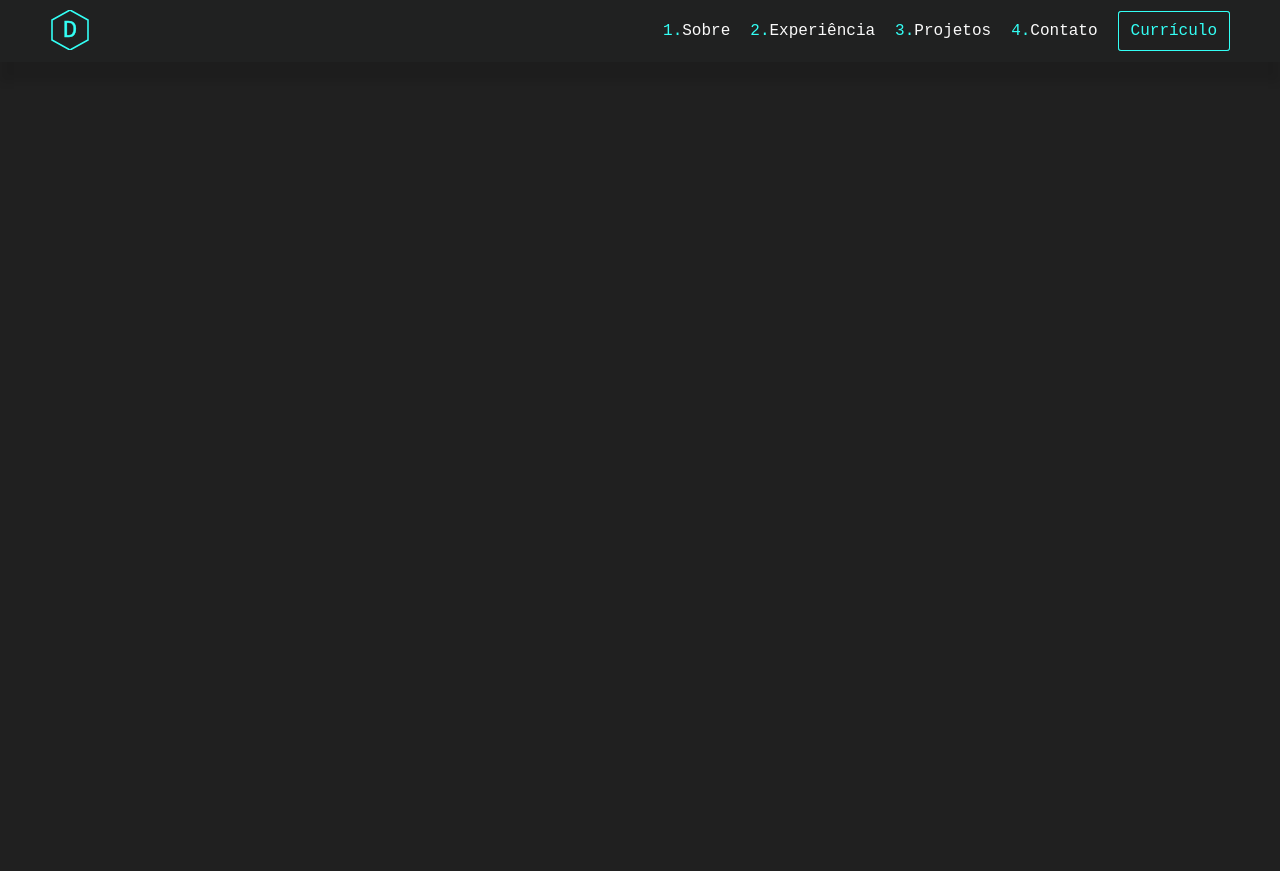
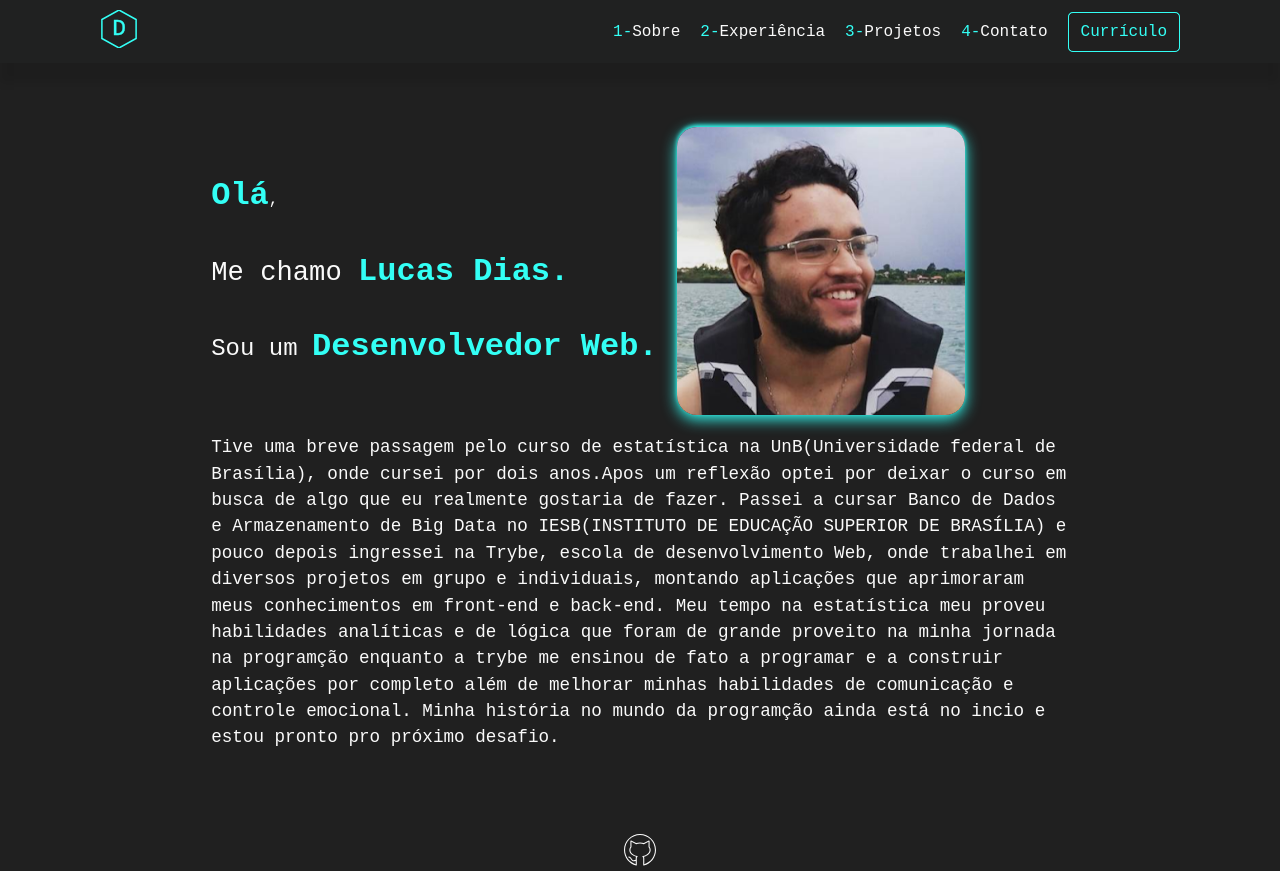
Before and after one commit to LucasDiasAl/Portfolio, a React (Create React App) app: page / in a window 1280 px wide. Before the commit the page ends 800 px from the top, so only its background shows below. Built offline with nearby package versions, Linux system fonts and the light colour scheme.

Commit message:
foi feita a pagina principal do sobre mim e o inicio do footer

```diff
--- a/src/App.css
+++ b/src/App.css
@@ -1,3 +1,7 @@
 .App {
   text-align: center;
 }
+
+.App main {
+  margin: 8vh 15vw;
+}
--- a/src/App.js
+++ b/src/App.js
@@ -1,12 +1,21 @@
-import NavBar from "./Components/NavBar/NavBar";
+import React from 'react';
+import NavBar from './Components/NavBar/NavBar';
+import About from './Components/About/About';
+import FooterLinks from './Components/Footer/FooterLinks';
 import './App.css';
 
-function App() {
+function App () {
   return (
     <div className="App">
       <header className='Nav_Header'>
         <NavBar/>
       </header>
+      <main>
+        <About />
+      </main>
+      <footer>
+        <FooterLinks/>
+      </footer>
     </div>
   );
 }
--- /dev/null
+++ b/src/Components/About/About.css
@@ -0,0 +1,76 @@
+.Apresentacao {
+  display: flex;
+  flex-direction: row;
+  justify-content: space-between;
+}
+
+.ProfileImg {
+  opacity: 0;
+  box-shadow:  0 4px 15px var(--aqua-blue), 0 -2px 4px var(--aqua-blue);
+  border-radius: 20px;
+  margin-right: 10vw;
+  animation: fade-in 1s ease-in forwards;
+  animation-delay: 300ms;
+  transition: transform 0.3s ease-in;
+}
+
+.ProfileImg:hover {
+  transform: scale(1.1);
+}
+
+.Texto-apresentacao {
+  justify-content: center;
+  text-align: left;
+  display: flex;
+  flex-direction: column;
+  white-space: nowrap;
+}
+
+.Palavra-marcada {
+  opacity: 0;
+  color: var(--aqua-blue);
+  font-weight: 800;
+  font-size: 2rem;
+  animation: fade-in 0.8s ease-in-out forwards;
+  animation-delay: 600ms;
+}
+
+.About {
+  text-align: left;
+}
+
+.About h1, .About h2, .About h3, .About h4, .About h5, .About h6 {
+  opacity: 0;
+  margin: 0px;
+  font-weight: normal;
+  padding: 1.5vw;
+  max-width: fit-content;
+  animation: fade-in 1s ease-in-out forwards;
+  animation-delay: 100ms;
+}
+
+.Saudacao {
+  font-size: 1rem;
+}
+
+.Nome {
+  font-size: 1.7rem;
+}
+
+.Atribuicao {
+  font-size: 1.5rem;
+}
+
+.Sobre-mim {
+  font-size: 1.1rem;
+  line-height: 1.5;
+}
+
+@keyframes fade-in {
+  0% {
+    opacity: 0;
+  }
+  100% {
+    opacity: 1;
+  }
+}
--- /dev/null
+++ b/src/Components/About/About.jsx
@@ -0,0 +1,35 @@
+import React from 'react';
+import './About.css';
+import perfilImg from '../../Img/perfilImg.png';
+
+function About () {
+  return (
+    <section className="About">
+      <section className="Apresentacao">
+        <section className="Texto-apresentacao">
+          <h1 className="Saudacao">
+            <span className="Palavra-marcada">Olá</span>,
+          </h1>
+          <h3 className="Nome">
+        Me chamo <span className="Palavra-marcada">Lucas Dias.</span>
+          </h3>
+          <h2 className="Atribuicao">
+        Sou um <span className="Palavra-marcada">Desenvolvedor Web.</span>
+          </h2>
+        </section>
+        <img src={ perfilImg } alt="Imagem de perfil" className="ProfileImg" />
+      </section>
+      <h4 className="Sobre-mim">
+      Tive uma breve passagem pelo curso de estatística na UnB(Universidade federal de Brasília), onde cursei por dois anos.Apos um reflexão
+      optei por deixar o curso em busca de algo que eu realmente gostaria de fazer. Passei a cursar Banco de Dados e Armazenamento de Big Data
+      no IESB(INSTITUTO DE EDUCAÇÃO SUPERIOR DE BRASÍLIA) e pouco depois ingressei na Trybe, escola de desenvolvimento Web,
+      onde trabalhei em diversos projetos em grupo e individuais, montando aplicações que aprimoraram meus conhecimentos em front-end e back-end.
+      Meu tempo na estatística meu proveu habilidades analíticas e de lógica que foram de grande proveito na minha jornada na programção enquanto
+      a trybe me ensinou de fato a programar e a construir aplicações por completo além de melhorar minhas habilidades de comunicação e controle emocional.
+      Minha história no mundo da programção ainda está no incio e estou pronto pro próximo desafio.
+      </h4>
+    </section>
+  );
+}
+
+export default About;
--- /dev/null
+++ b/src/Components/Footer/Footer.css
@@ -0,0 +1,3 @@
+.Github-link path{
+  fill: var(--light-white);
+}
--- /dev/null
+++ b/src/Components/Footer/FooterLinks.jsx
@@ -0,0 +1,18 @@
+import React from 'react';
+import './Footer.css';
+
+function FooterLinks () {
+  return (
+    <svg
+      className="Github-link"
+      width="32px"
+      height="32px"
+      viewBox="0 0 30 30"
+      xmlns="http://www.w3.org/2000/svg"
+    >
+      <path id="Github-path" d="M0 15c0 7.033 4.836 12.945 11.375 14.563.3.077.635-.19.625-.5V22.5c0-.333.197-.652.563-.844.37-.185.28-.856-.125-.937-1.9-.38-3.52-1.143-4.657-2.157C6.646 17.547 6 16.314 6 15c0-.915.327-1.793.906-2.594.06-.082.092-.18.094-.28V7.343l3.97 2.125c.122.066.273.077.405.03C12.488 9.168 13.698 9 15 9s2.512.168 3.625.5c.132.047.283.035.406-.03L23 7.343v4.78c.002.1.035.2.094.282.58.8.906 1.68.906 2.594 0 1.315-.645 2.548-1.78 3.563-1.138 1.014-2.76 1.776-4.657 2.156-.406.08-.495.75-.125.936.365.192.562.51.562.844v6.563c-.01.31.326.577.625.5C25.165 27.945 30 22.032 30 15c0-8.278-6.722-15-15-15C6.722 0 0 6.722 0 15zM15 1c7.738 0 14 6.262 14 14 0 6.33-4.24 11.547-10 13.28V22.5c0-.4-.154-.756-.375-1.063 1.663-.457 3.182-1.175 4.28-2.156C24.206 18.124 25 16.64 25 15c0-1.083-.394-2.074-1-2.97V6.5c.003-.35-.446-.613-.75-.437L18.656 8.53C17.516 8.22 16.296 8 15 8c-1.295 0-2.517.218-3.656.53L6.75 6.064c-.304-.176-.753.087-.75.437v5.53c-.606.896-1 1.887-1 2.97 0 1.64.795 3.123 2.094 4.28 1.1.982 2.62 1.7 4.28 2.158-.22.306-.374.66-.374 1.062v1.688c-1.09.406-1.807.493-2.25.406-.478-.094-.736-.34-1.03-.75-.592-.823-1.173-2.34-3.095-2.836-.654-.175-.875.8-.25.97 1.508.39 1.805 1.448 2.53 2.46.364.505.886.973 1.658 1.125.643.126 1.422.03 2.437-.313v3.03C5.242 26.548 1 21.33 1 15 1 7.262 7.262 1 15 1z"/>
+    </svg>
+  );
+}
+
+export default FooterLinks;
--- a/src/Components/NavBar/NavBar.css
+++ b/src/Components/NavBar/NavBar.css
@@ -2,43 +2,18 @@
   display: flex;
   flex-direction: row;
   justify-content: space-between;
-  padding: 10px 50px;
-  max-height: 8vh;
+  padding: 10px 100px;
+  max-height: 10vh;
   background-color: var(--darker-easy-black);
   box-shadow: 0px 20px 8px rgba(0, 0, 0, 0.1);
 }
 .Logo-Div {
-  animation: fade-in 0.5s ease-in-out forwards;
+  opacity: 0;
+  position: relative;
+  animation: fade-in 0.4s ease-in forwards;
   animation-delay: 0ms;
-  position: relative;
-  height: 35px;
-  width: 40px;
   min-width:38px;
   min-height: 42px;
-}
-
-.Logo-background {
-  position: absolute;
-  z-index: 1;
-  opacity: 1;
-  fill: var(--aqua-blue);
-}
-
-.Logo {
-  position:relative;
-  z-index: 2;
-  cursor: pointer;
-  fill: var(--darker-easy-black);
-  stroke: var(--aqua-blue);
-  transition: transform 0.3s ease-in;
-}
-
-.Logo:hover {
-  transform: translate(-3px, -3px);
-}
-
-.Logo text {
-  fill: var(--aqua-blue);
 }
 
 .Menu-List-Div {
@@ -48,7 +23,6 @@
 
 .Menu-List-Div ol {
   display: flex;
-  align-items: center;
   padding: 0px;
   margin: 0px;
   counter-reset: myCounter;
@@ -57,30 +31,31 @@
 
 .Menu-List-Div ol li::Before {
   counter-increment: myCounter;
-  content: counter(myCounter) ".";
+  content: counter(myCounter) "-";
   color: var(--aqua-blue);
 }
 
 .Menu-List-Div ol li {
+  display: flex;
+  align-items: center;
   opacity: 0;
-  animation: fade-in 0.5s ease-in-out forwards;
-  margin: 0px;
-  position: relative;
+  animation: fade-in 0.4s ease-in forwards;
   padding: 10px;
+  transition: font-size 0.3s ease-in;
 }
 
 .Menu-List-Div ol li:hover {
   color: var(--aqua-blue);
-  font-size: 1.2rem;
+  font-size: 1.1em;
   cursor: pointer;
 }
 
 .Curriculo-Div {
   opacity: 0;
-  animation: fade-in 0.5s ease-in-out forwards;
+  animation: fade-in 0.4s ease-in forwards;
   animation-delay: 500ms;
   background-color: var(--aqua-blue);
-  border-radius: 3px;
+  border-radius: 5px;
   margin:0px;
   margin-left: 10px;
   cursor: pointer;
@@ -91,9 +66,9 @@
   padding: 10px 12px;
   border: solid 1px var(--aqua-blue);
   color: var(--aqua-blue);
-  border-radius: 3px;
+  border-radius: 5px;
   background-color: var(--easy-black);
-  transition: transform 0.2s ease;
+  transition: transform 0.3s ease-in;
 }
 
 .Curriculo-Div:hover p {
@@ -103,10 +78,10 @@
 @keyframes fade-in {
   0% {
     opacity: 0;
-    transform: translateY(10px);
+    transform: translate(-4px, -4px);
   }
   100% {
     opacity: 1;
-    transform: translateY(0);
+    transform: translate(0);
   }
 }
--- a/src/Components/NavBar/NavBar.jsx
+++ b/src/Components/NavBar/NavBar.jsx
@@ -1,32 +1,28 @@
 import './NavBar.css';
+import LogoBackGround from '../../SVG/SVGLogo/SVGLogoBackGround';
+import LogoFront from '../../SVG/SVGLogo/SVGLogoFront';
+import React from 'react';
 
-function NavBar() {
+function NavBar () {
   return (
-    <div className='Nav-Bar'>
-      <div class="Logo-Div">
-        <svg class="Logo-background" xmlns="http://www.w3.org/2000/svg" viewBox="0 0 100 100">
-          <polygon points="50 0, 95 25, 95 75, 50 100, 5 75, 5 25"/>
-        </svg>
-        <svg class="Logo" xmlns="http://www.w3.org/2000/svg" viewBox="0 0 100 100">
-          <polygon points="50 0, 95 25, 95 75, 50 100, 5 75, 5 25" stroke-width="4" />
-          <text x="50" y="50" font-size="60" text-anchor="middle" alignment-baseline="central">D</text>
-        </svg>
-      </div>
-      <div className='Menu-List-Div'>
+    <section className="Nav-Bar">
+      <section className="Logo-Div">
+        <LogoBackGround className="Logo-background" />
+        <LogoFront className="Logo"/>
+      </section>
+      <section className="Menu-List-Div">
         <ol>
           <li style={{ animationDelay: '100ms' }}>Sobre</li>
           <li style={{ animationDelay: '200ms' }}>Experiência</li>
           <li style={{ animationDelay: '300ms' }}>Projetos</li>
           <li style={{ animationDelay: '400ms' }}>Contato</li>
         </ol>
-        <div className='Curriculo-Div'>
-          <p>
-            Currículo
-          </p>
-        </div>
-      </div>
-    </div>
-  )
+        <section className="Curriculo-Div">
+          <p>Currículo</p>
+        </section>
+      </section>
+    </section>
+  );
 }
 
 export default NavBar;
--- /dev/null
+++ b/src/SVG/SVGLogo/SVGLogo.css
@@ -0,0 +1,23 @@
+.Logo-background {
+  position: absolute;
+  z-index: 1;
+  opacity: 1;
+  fill: var(--aqua-blue);
+}
+
+.Logo {
+  position:relative;
+  z-index: 2;
+  cursor: pointer;
+  fill: var(--darker-easy-black);
+  stroke: var(--aqua-blue);
+  transition: transform 0.3s ease-in;
+}
+
+.Logo:hover {
+  transform: translate(-3px, -3px);
+}
+
+.Logo text {
+  fill: var(--aqua-blue);
+}
--- /dev/null
+++ b/src/SVG/SVGLogo/SVGLogoBackGround.js
@@ -0,0 +1,14 @@
+import React from 'react';
+import './SVGLogo.css';
+
+export default function LogoBackGround () {
+  return (
+    <svg
+      className="Logo-background"
+      xmlns="http://www.w3.org/2000/svg"
+      viewBox="0 0 100 100"
+    >
+      <polygon points="50 0, 95 25, 95 75, 50 100, 5 75, 5 25" />
+    </svg>
+  );
+}
--- /dev/null
+++ b/src/SVG/SVGLogo/SVGLogoFront.js
@@ -0,0 +1,26 @@
+import React from 'react';
+import './SVGLogo.css';
+
+export default function LogoFront () {
+  return (
+    <svg
+      className="Logo"
+      xmlns="http://www.w3.org/2000/svg"
+      viewBox="0 0 100 100"
+    >
+      <polygon
+        points="50 0, 95 25, 95 75, 50 100, 5 75, 5 25"
+        strokeWidth="4"
+      />
+      <text
+        x="50"
+        y="50"
+        fontSize="60"
+        textAnchor="middle"
+        alignmentBaseline="central"
+      >
+      D
+      </text>
+    </svg>
+  );
+}
```
Also changed, not shown: .eslintrc.json (added), src/Img/perfilImg.png (added), 1 other file (tests, documents, lock files or other folders).
